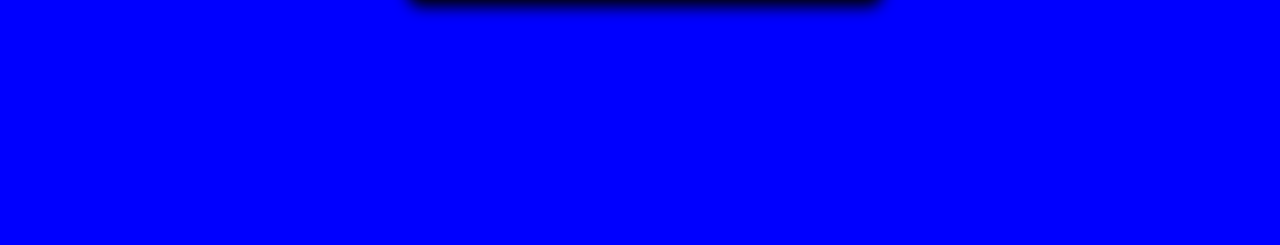
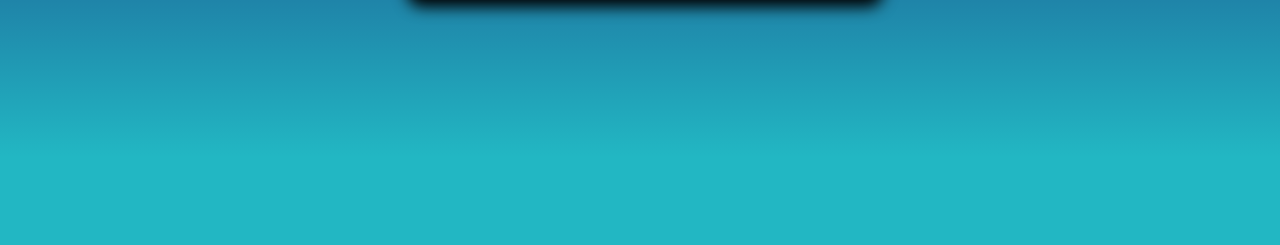
Before and after one commit to VictorEdsonsr/Timer, a plain HTML site: page index.html in a window 1280 px wide. Shown: the part 555-800 px from the top of the page. Drawn offline with Linux system fonts and the light colour scheme.

Commit message:
background mudado

```diff
--- a/css/styles.css
+++ b/css/styles.css
@@ -18,7 +18,8 @@ body {
     flex-direction: column;
     justify-content: center;
     align-items: center;
-    background-color: blue;
+    background: rgb(34,183,195);
+    background: linear-gradient(0deg, rgba(34,183,195,1) 11%, rgba(25,33,117,1) 69%);
 }
 
 h1 {
```
